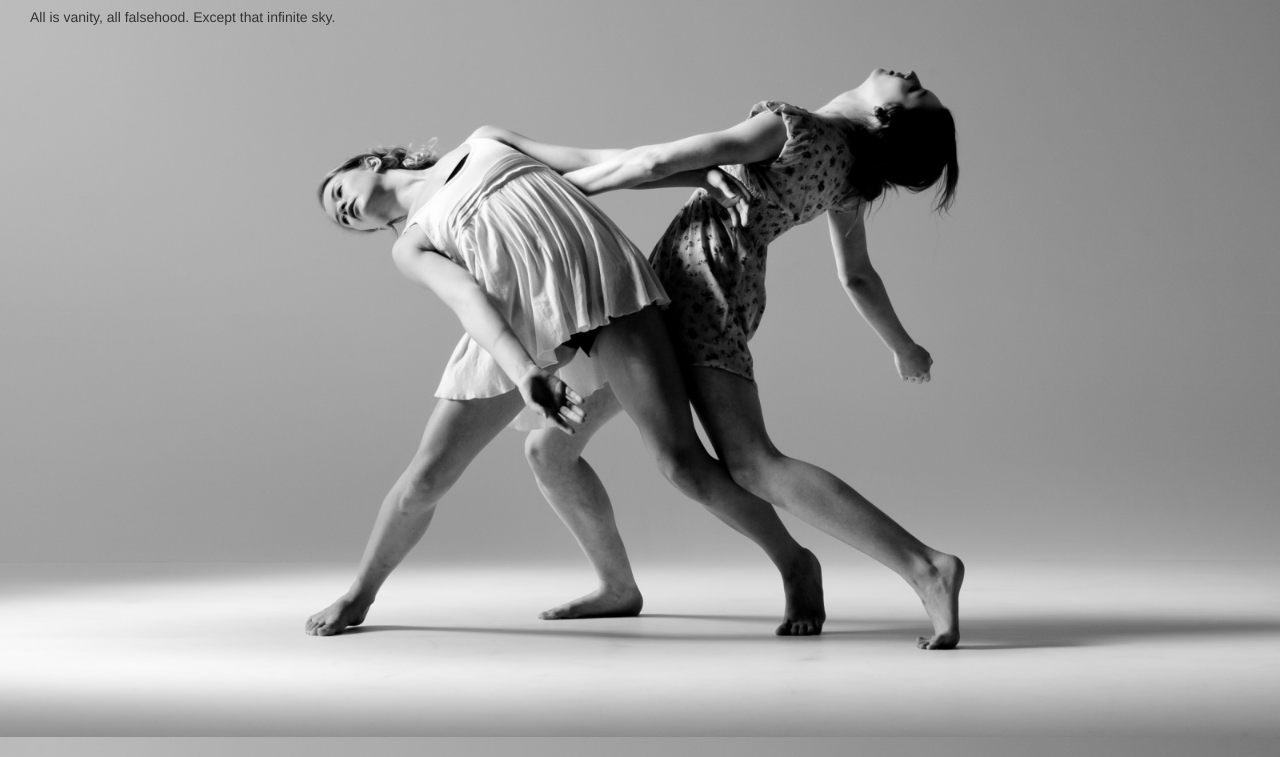
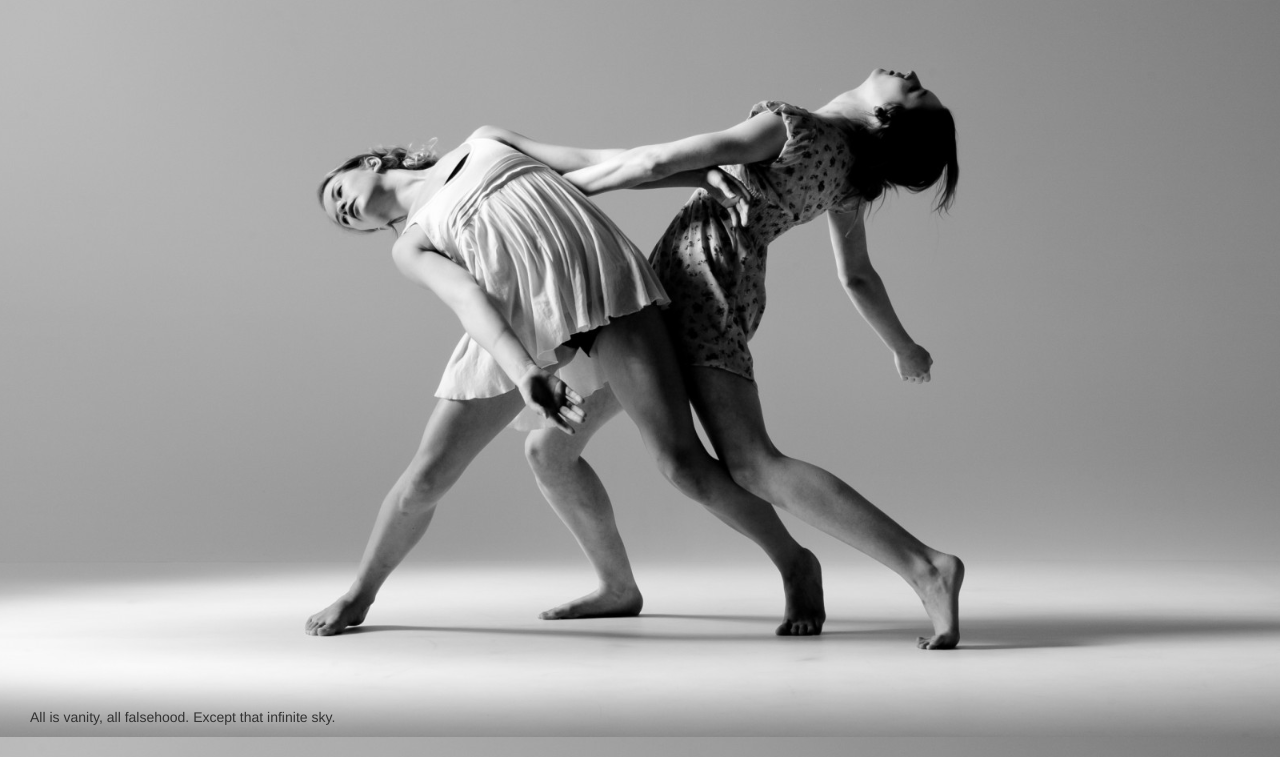
Before and after one commit to Joypaul11/gitSite, a plain HTML site: page index.html in a window 1280 px wide. Shown: the part 63-820 px from the top of the page. Drawn offline with nearby package versions, Linux system fonts and the light colour scheme.

Commit message:
Update styles.css

```diff
--- a/stylesheets/styles.css
+++ b/stylesheets/styles.css
@@ -18,3 +18,10 @@ p,h1{
     padding-left:30px;
     font-weight:40;
 }
+
+p{
+
+    position: fixed;
+    bottom: 0;
+
+}
```
